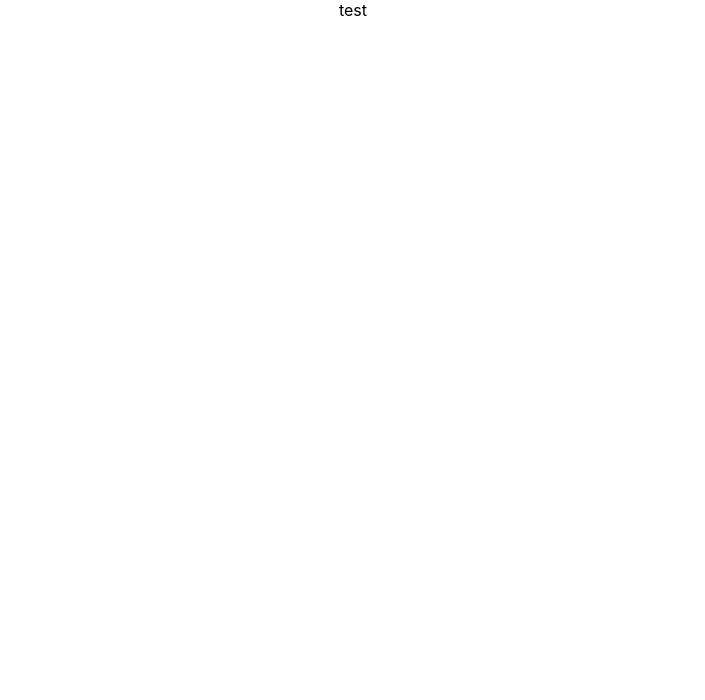
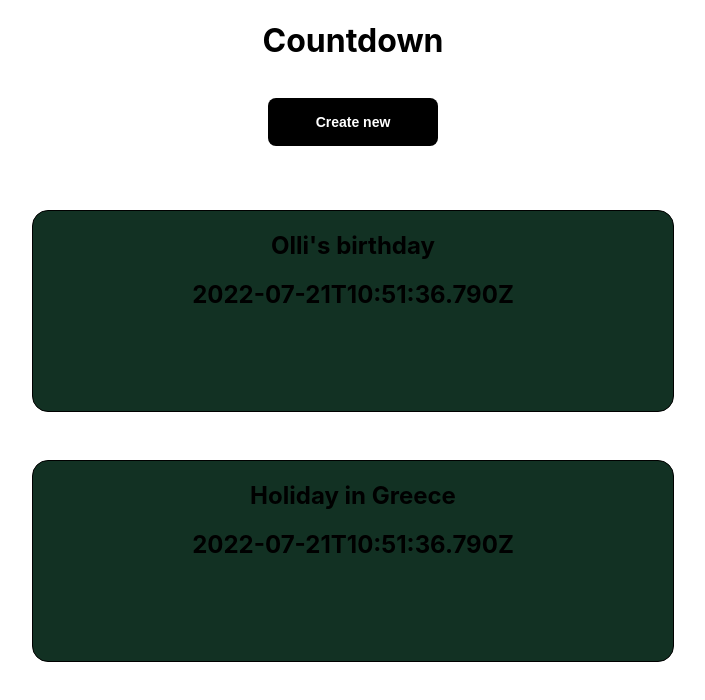
Before and after one commit to opamus/countdown-app, a React (Create React App) app: page / in a window 1280 px wide. Shown: the top 700 px of the page, without its empty margins (287-992 px from the left). Built offline with nearby package versions, Linux system fonts and the light colour scheme.

Commit message:
Add state management for form fields and more functionality

```diff
--- a/src/App.css
+++ b/src/App.css
@@ -1,3 +1,44 @@
 .App {
   text-align: center;
+  display: flex;
+  align-items: center;
+  flex-direction: column;
 }
+
+.FormContainer {
+  max-width: 600px;
+}
+
+.FormContainer input {
+  width: 200px;
+  height: 2rem;
+  border-radius: 0.2rem;
+  border: 1px solid gray;
+  margin-bottom: 1rem;
+  font-size: 1rem;
+}
+
+.Container {
+  width: 50%;
+  height: auto;
+  min-height: 200px;
+  margin-top: 3rem;
+  border: 1px solid black;
+  border-radius: 1rem;
+}
+
+.Button {
+  margin: 1rem;
+  padding: 1rem 3rem 1rem 3rem;
+  font-weight: bold;
+  font-size: 0.875rem;
+  background-color: black;
+  color: white;
+  border: none;
+  border-radius: 0.5rem;
+}
+
+.Button:hover,
+.Button:active {
+  background-color: gray;
+}
--- a/src/App.js
+++ b/src/App.js
@@ -1,7 +1,108 @@
+import { useState } from "react";
 import "./App.css";
 
-function App() {
-  return <div className="App">test</div>;
-}
+const App = () => {
+  const [isOpen, setIsOpen] = useState(false);
+  const [date, setDate] = useState();
+  const [cardTitle, setCardTitle] = useState();
+  const [repeat, setRepeat] = useState();
+  const [darkMode, setDarkMode] = useState();
+
+  const sampleData = [
+    {
+      title: "Olli's birthday",
+      date: "2022-07-21T10:51:36.790Z",
+      repeat: "0",
+      darkMode: true,
+    },
+    {
+      title: "Holiday in Greece",
+      date: "2022-07-21T10:51:36.790Z",
+      repeat: "0",
+      darkMode: false,
+    },
+  ];
+
+  console.log(date, cardTitle, repeat, darkMode);
+  console.log(sampleData);
+
+  const handleSubmit = (title, date, repeat, darkMode) => {
+    if (repeat === 0 || repeat === 1) {
+      sampleData.push({
+        title: { title },
+        date: { date },
+        repeat: { repeat },
+        darkMode: { darkMode },
+      });
+    }
+  };
+
+  return (
+    <div className="App">
+      <h1>Countdown</h1>
+
+      {isOpen && (
+        <div className="FormContainer">
+          <form onSubmit={handleSubmit(cardTitle, date, repeat, darkMode)}>
+            <label>
+              {"Title: "}
+              <input
+                name="title"
+                type="text"
+                onChange={(e) => setCardTitle(e.target.value)}
+              ></input>
+            </label>
+            <br />
+            <label>
+              {"Date: "}
+              <input
+                name="date"
+                type="datetime-local"
+                onChange={(e) => setDate(e.target.value)}
+              ></input>
+            </label>
+            <br />
+            <label>
+              {"Repeat: "}
+              <input
+                name="repeat"
+                type="number"
+                placeholder="0"
+                onChange={(e) => setRepeat(e.target.value)}
+              ></input>
+            </label>
+            <br />
+            <label>{"Dark or light mode: "}</label>
+            <input
+              type="text"
+              name="darkmode"
+              placeholder="Light"
+              onChange={(e) => setDarkMode(e.target.value)}
+            />
+            <br />
+            <button
+              className="Button"
+              onClick={() => handleSubmit(cardTitle, date, repeat, darkMode)}
+            >
+              Accept
+            </button>
+          </form>
+        </div>
+      )}
+      <button onClick={() => setIsOpen(!isOpen)} className="Button">
+        {!isOpen ? "Create new" : "Cancel"}
+      </button>
+
+      {sampleData.map((event, i) => {
+        return (
+          <div key={i} className="Container" style={{ background: "#123123" }}>
+            <h2>{event.title}</h2>
+            <h2>{event.date}</h2>
+          </div>
+        );
+      })}
+    </div>
+  );
+};
 
 export default App;
```
